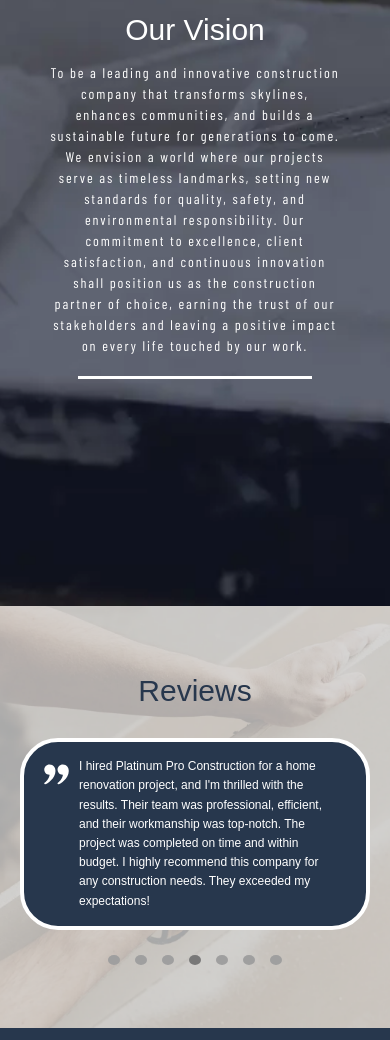
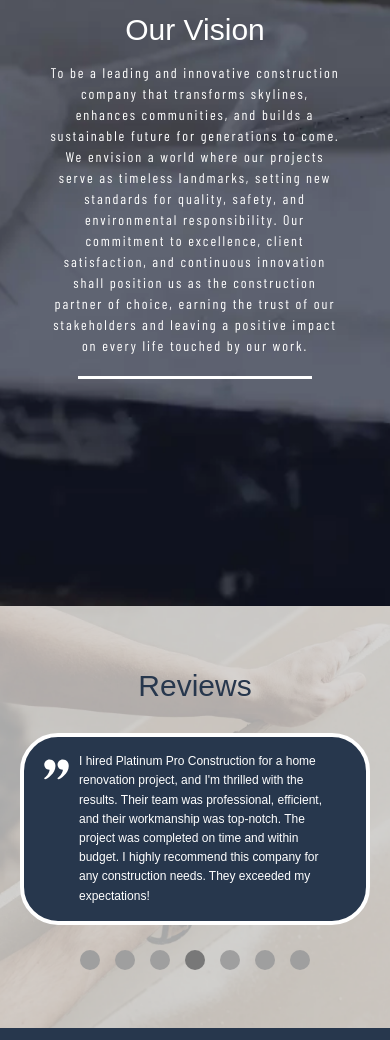
Before and after one commit to Alsecode/platinum-layout, a website built with Vite: page index.html in a window 390 px wide. Shown: the part 1926-2966 px from the top of the page. Built offline with nearby package versions, Linux system fonts and the light colour scheme.

Commit message:
another fix slider buttons

```diff
--- a/src/scss/reviews-section.scss
+++ b/src/scss/reviews-section.scss
@@ -56,8 +56,8 @@
 @media screen and (max-width: 600px) {
   .reviews-section {
     &__button {
-      width: 10px;
-      height: 10px;
+      width: 20px;
+      height: 20px;
     }
 
     &__title {
```
